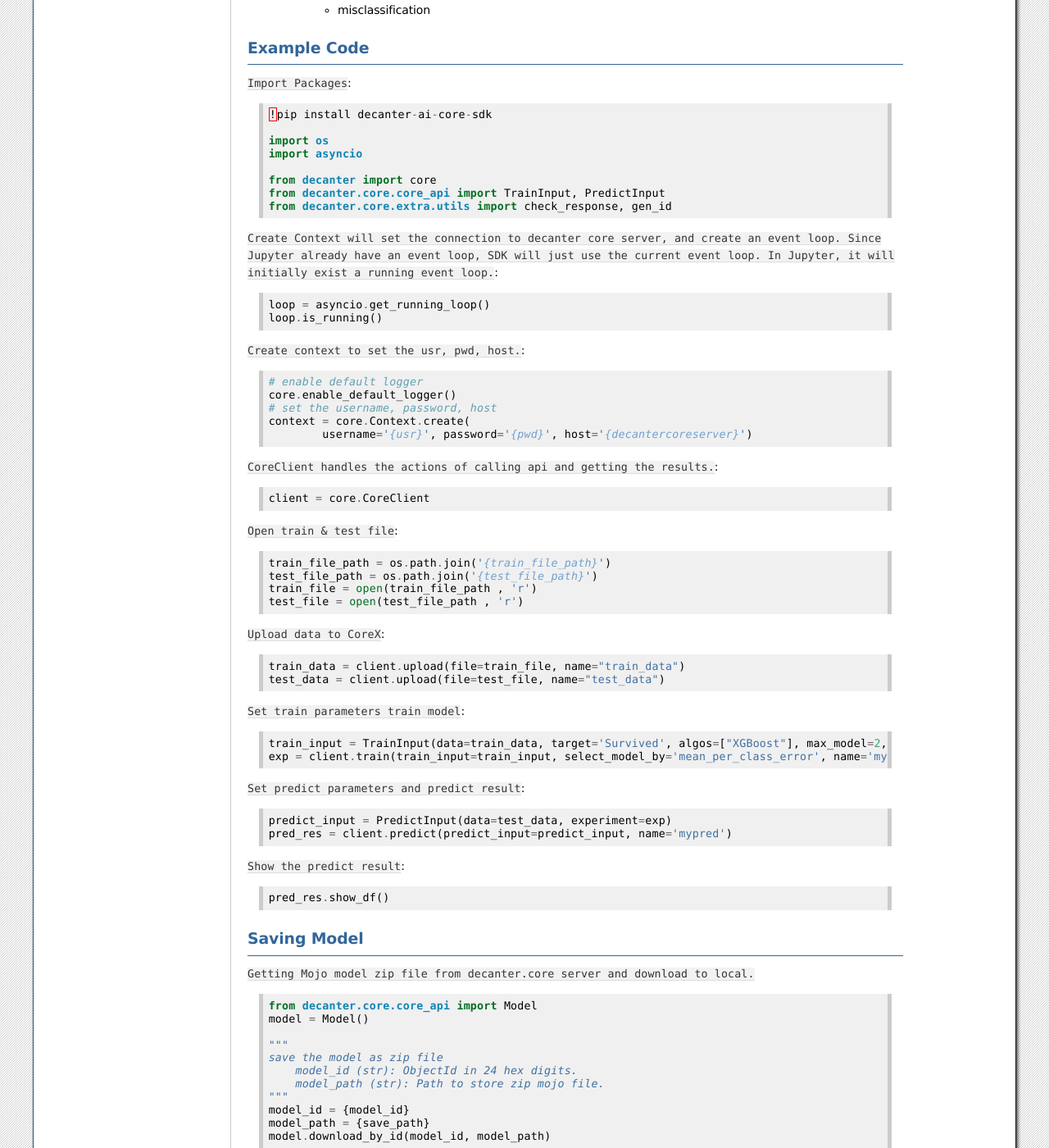
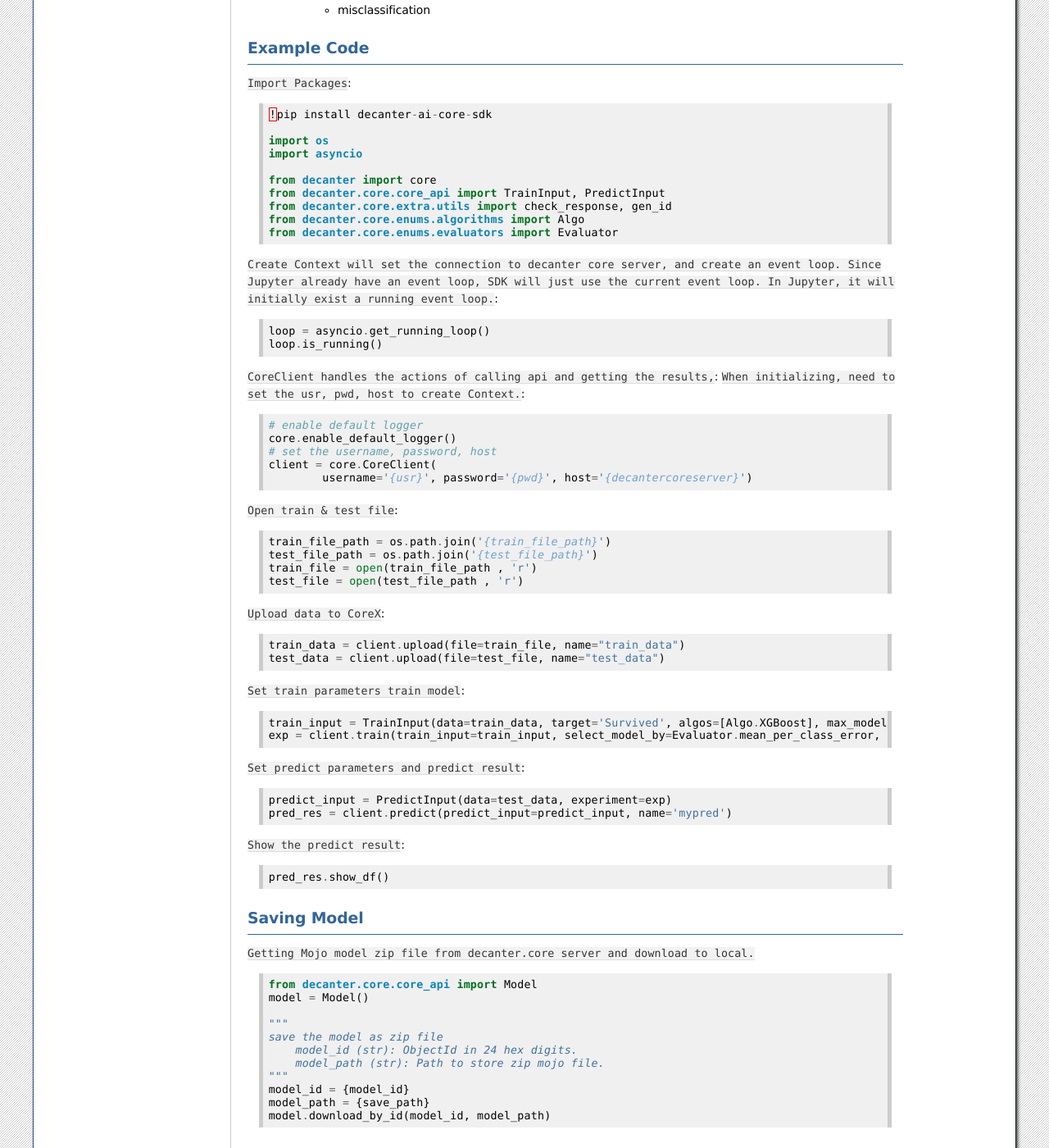
Before and after one commit to MoBagel/decanter-ai-core-sdk, a Sphinx documentation site: the page built from docs/source/notes/supported_algorithms.rst, in a window 1280 px wide and 1400 px high, scrolled down 803 px. Shown: the whole window at 82% size. Built offline with Sphinx 7.4.7, drawn with Linux system fonts in a browser that asks for light colours.

```diff
--- a/docs/source/notes/supported_algorithms.rst
+++ b/docs/source/notes/supported_algorithms.rst
@@ -53,6 +53,8 @@ Example Code
 	from decanter import core
 	from decanter.core.core_api import TrainInput, PredictInput
 	from decanter.core.extra.utils import check_response, gen_id
+	from decanter.core.enums.algorithms import Algo
+	from decanter.core.enums.evaluators import Evaluator
 
 ``Create Context will set the connection to decanter core server, and create an event loop. Since Jupyter already have an event loop, SDK will just use the current event loop. In Jupyter, it will initially exist a running event loop.``:
 
@@ -61,22 +63,17 @@ Example Code
 	loop = asyncio.get_running_loop()
 	loop.is_running()
 
-``Create context to set the usr, pwd, host.``:
+
+``CoreClient handles the actions of calling api and getting the results,``:
+``When initializing, need to set the usr, pwd, host to create Context.``:
 
 .. code-block:: python
 
 	# enable default logger
 	core.enable_default_logger()
 	# set the username, password, host
-	context = core.Context.create(
+	client = core.CoreClient(
 	        username='{usr}', password='{pwd}', host='{decantercoreserver}')
-
-
-``CoreClient handles the actions of calling api and getting the results.``:
-
-.. code-block:: python
-
-	client = core.CoreClient
 
 
 ``Open train & test file``:
@@ -99,8 +96,8 @@ Example Code
 
 .. code-block:: python
 
-	train_input = TrainInput(data=train_data, target='Survived', algos=["XGBoost"], max_model=2, tolerance=0.9)
-	exp = client.train(train_input=train_input, select_model_by='mean_per_class_error', name='myexp')
+	train_input = TrainInput(data=train_data, target='Survived', algos=[Algo.XGBoost], max_model=2, tolerance=0.9)
+	exp = client.train(train_input=train_input, select_model_by=Evaluator.mean_per_class_error, name='myexp')
 
 ``Set predict parameters and predict result``:
 
```
Also changed, not shown: README.md (+16 -27 lines), 8 other files.
